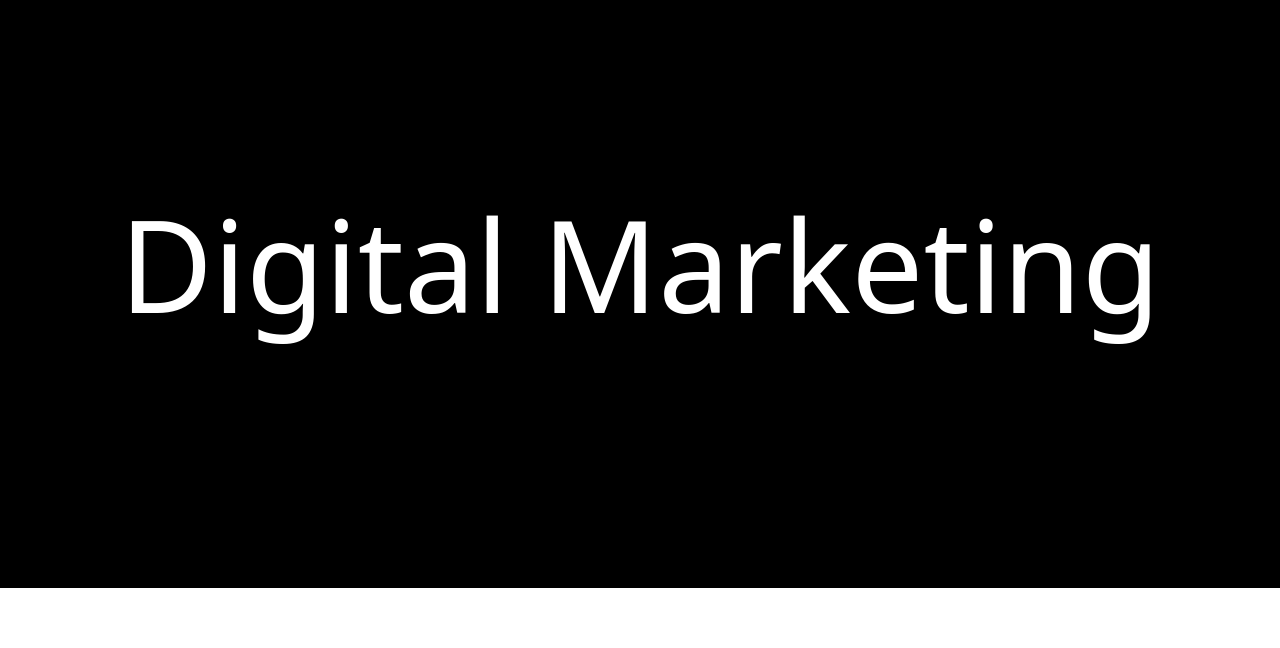
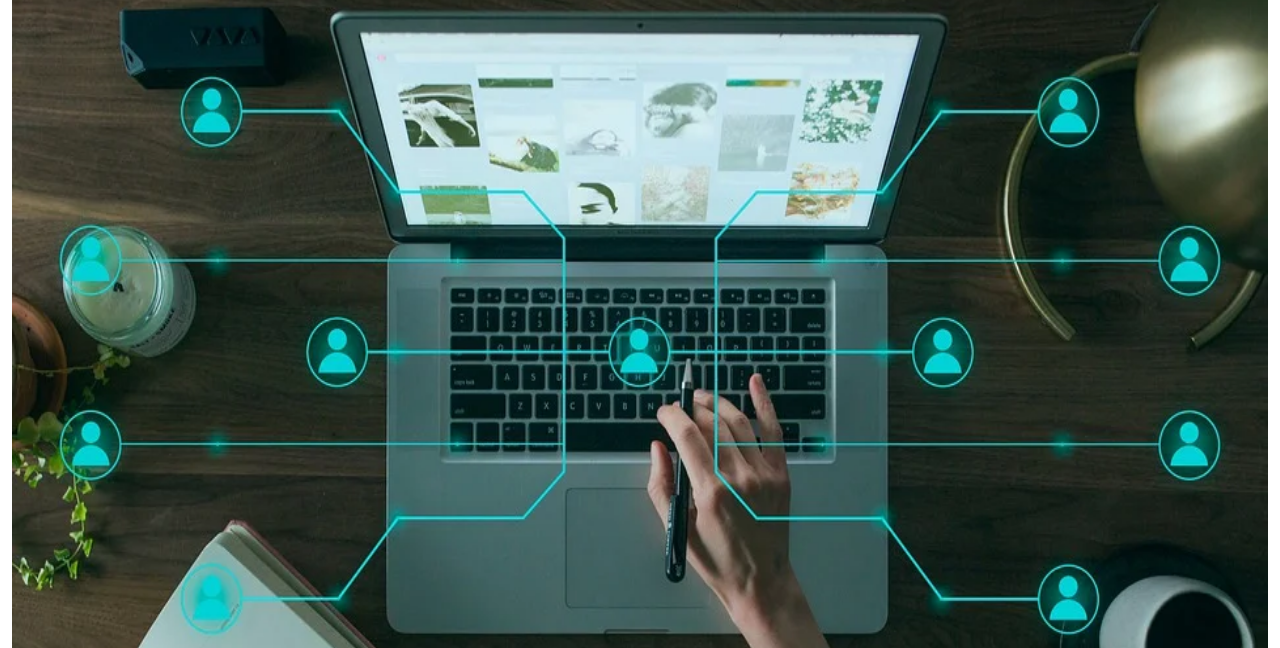
Before and after one commit to Akashsah738/lisnu-tech, a plain HTML site: page digitalMarketing.html in a window 1280 px wide. Shown: the part 152-800 px from the top of the page. Drawn offline with nearby package versions, Linux system fonts and the light colour scheme.

Commit message:
pix added

```diff
--- a/digitalMarketing.css
+++ b/digitalMarketing.css
@@ -126,13 +126,18 @@ body {
 
 .hero-container {
     margin-top: 6.25rem;
-    height: 80vh;
+    height: 100vh;
     width: 100%;
-    background-color: #000;
+    background-color: white;
     display: flex;
     align-items: center;
     justify-content: center;
     color: #fff;
+}
+
+.hero-container img {
+    width: 100%;
+    height: 100%;
 }
 
 .hero-container h1 {
--- a/digitalMarketing.html
+++ b/digitalMarketing.html
@@ -1,5 +1,6 @@
 <!DOCTYPE html>
 <html lang="en">
+
 <head>
     <meta charset="UTF-8">
     <meta http-equiv="X-UA-Compatible" content="IE=edge">
@@ -8,6 +9,7 @@
     <link rel="stylesheet" href="digitalMarketing.css">
     <title>Contact Us</title>
 </head>
+
 <body>
     <section>
         <div class="navigation">
@@ -34,7 +36,9 @@
         </div>
     </section>
     <div class="container-fluid hero-container">
-<h1> Digital Marketing </h1>
+        <!-- <h1> Digital Marketing </h1> -->
+
+        <img src="dim.webp" alt="pix of digitalMarketing" class="img-fluid">
     </div>
     <div class="container-fluid content-container">
         <div class="container contents">
@@ -68,7 +72,7 @@
                 <p> Growing your business is the major motive of online marketing, almost everyone has one social media profile these days making each and every social media platform equally important for a business to grow and find new potential customers. </p></span>
         </div>
         <div class="container contents">
-                <h1 style="flex: 2;"> EMAIL MARKETING  </h1>
+            <h1 style="flex: 2;"> EMAIL MARKETING </h1>
             <span style="width: 60%;">
                 <p> Email is an integral part of company’s growth strategy. Keeping up to date with your clients about the news and offers the company is offering will not only help you grow your target market but also assist with customer loyalty and a better relationship. </p></span>
         </div>
@@ -79,4 +83,5 @@
 </body>
 <script src="index.js"></script>
 <script src="https://cdn.jsdelivr.net/npm/bootstrap@5.1.3/dist/js/bootstrap.bundle.min.js" integrity="sha384-ka7Sk0Gln4gmtz2MlQnikT1wXgYsOg+OMhuP+IlRH9sENBO0LRn5q+8nbTov4+1p" crossorigin="anonymous"></script>
+
 </html>
```
Also changed, not shown: dim.webp (added). Lines whose indentation alone changed are shown as unchanged.
